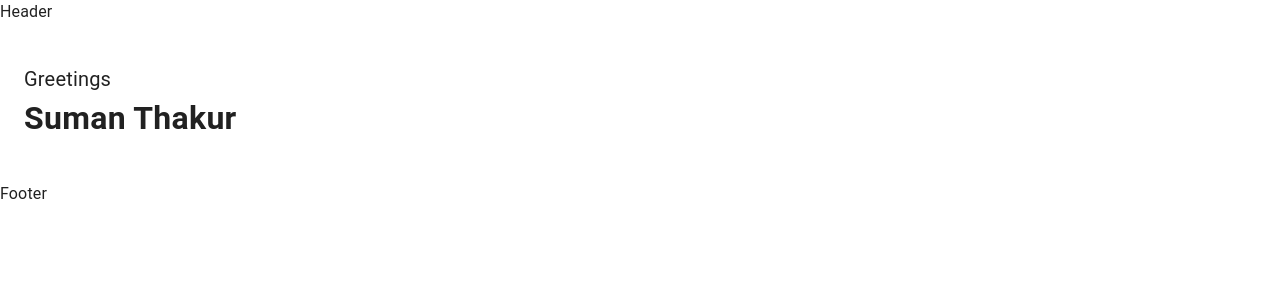
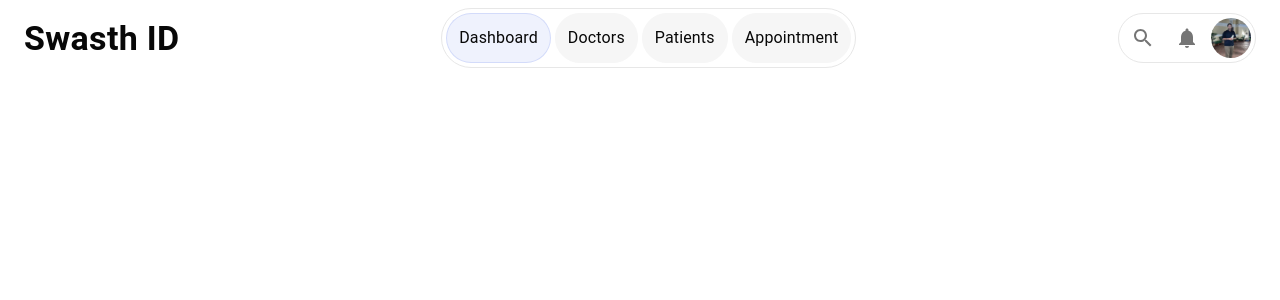
Before and after one commit to sumanthakur0401/Swasth_ID_FrontEnd, a Next.js app: page /dashboard in a window 1280 px wide. Shown: the top 300 px of the page. Built offline with nearby package versions, Linux system fonts and the light colour scheme.

Commit message:
design update...

```diff
--- a/src/components/Header/Header.jsx
+++ b/src/components/Header/Header.jsx
@@ -1,5 +1,118 @@
+import { SIDEMENU } from "@/constant";
+import { Notifications, Search } from "@mui/icons-material";
+import {
+  Box,
+  Container,
+  IconButton,
+  Typography,
+  useTheme,
+} from "@mui/material";
+import Image from "next/image";
+import { useRouter } from "next/router";
 import React from "react";
 
 export const Header = () => {
-  return <>Header</>;
+  const theme = useTheme();
+  const router = useRouter();
+  console.log(router?.pathname);
+  return (
+    <>
+      <Box>
+        <Container
+          maxWidth="xl"
+          sx={{
+            display: "flex",
+            alignItems: "center",
+            justifyContent: "space-between",
+            py: 1,
+          }}
+        >
+          {/* LOGO */}
+          <Box>
+            <Typography
+              sx={{
+                color: theme?.palette?.primary?.color_1,
+                fontWeight: "bold",
+                fontSize: { xs: "24px", md: "34px" },
+              }}
+            >
+              Swasth ID
+            </Typography>
+          </Box>
+          {/* Menus */}
+          <Box
+            sx={{
+              border: `1px solid ${theme?.palette?.primary?.border_1}`,
+              display: { xs: "none", md: "flex" },
+              alignItems: "center",
+              gap: 0.5,
+              p: 0.5,
+              borderRadius: "30px",
+              width: "fit-content",
+            }}
+          >
+            {SIDEMENU?.map((item, key) => (
+              <Box
+                sx={{
+                  bgcolor:
+                    router.pathname === item.link
+                      ? `${theme?.palette?.primary?.hover_1}20`
+                      : theme?.palette?.primary?.bgcolor_1,
+                  color: theme?.palette?.primary?.color_1,
+                  border:
+                    router.pathname === item.link
+                      ? `1.5px solid ${theme?.palette?.primary?.hover_1}40`
+                      : `1.5px solid ${theme?.palette?.primary?.bgcolor_1}`,
+                  p: 1.5,
+                  borderRadius: "30px",
+                  "&:hover": {
+                    bgcolor: `${theme?.palette?.primary?.hover_1}20`,
+                    border: `1.5px solid ${theme?.palette?.primary?.hover_1}40`,
+                    cursor: "pointer",
+                  },
+                }}
+              >
+                {item?.name}
+              </Box>
+            ))}
+          </Box>
+          {/* Profile */}
+          <Box
+            sx={{
+              border: `1px solid ${theme?.palette?.primary?.border_1}`,
+              display: "flex",
+              alignItems: "center",
+              gap: 0.5,
+              p: 0.5,
+              borderRadius: "30px",
+              width: "fit-content",
+            }}
+          >
+            <IconButton>
+              <Search />
+            </IconButton>
+            <IconButton>
+              <Notifications />
+            </IconButton>
+            <Box
+              sx={{
+                position: "relative",
+                height: "40px",
+                width: "40px",
+                borderRadius: "50px",
+                overflow: "hidden",
+              }}
+            >
+              <Image
+                src="/images/profile/profile.jpeg"
+                layout="fill"
+                objectFit="cover"
+                objectPosition="center"
+              />
+            </Box>
+          </Box>
+        </Container>
+      </Box>
+    </>
+  );
 };
--- a/src/components/Layout/Layout.jsx
+++ b/src/components/Layout/Layout.jsx
@@ -7,7 +7,7 @@ export const Layout = ({ children }) => {
     <>
       <Header />
       {children}
-      <Footer />
+      {/* <Footer /> */}
     </>
   );
 };
--- /dev/null
+++ b/src/constant.jsx
@@ -0,0 +1,6 @@
+export const SIDEMENU = [
+  { name: "Dashboard", link: "/dashboard" },
+  { name: "Doctors", link: "/doctors" },
+  { name: "Patients", link: "/patients" },
+  { name: "Appointment", link: "/appointement" },
+];
--- a/src/pages/dashboard/index.jsx
+++ b/src/pages/dashboard/index.jsx
@@ -5,9 +5,7 @@ import React from "react";
 const Index = () => {
   return (
     <>
-      <Layout>
-        <Profile />
-      </Layout>
+      <Layout>{/* <Profile /> */}</Layout>
     </>
   );
 };
--- a/src/theme/theme.js
+++ b/src/theme/theme.js
@@ -7,6 +7,10 @@ const theme = createTheme({
     primary: {
       main: "#2196f3",
       lightGrey: "#d3d3d3",
+      color_1: "#080808",
+      border_1: "#E7E7E7",
+      bgcolor_1: "#F6F6F6",
+      hover_1: "#8198F0",
     },
   },
 });
```
Also changed, not shown: public/images/profile/profile.jpeg (added).
